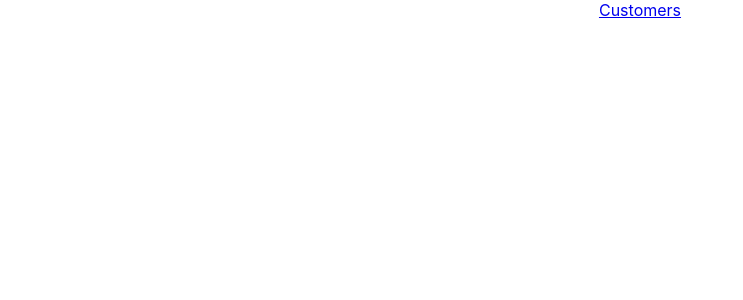
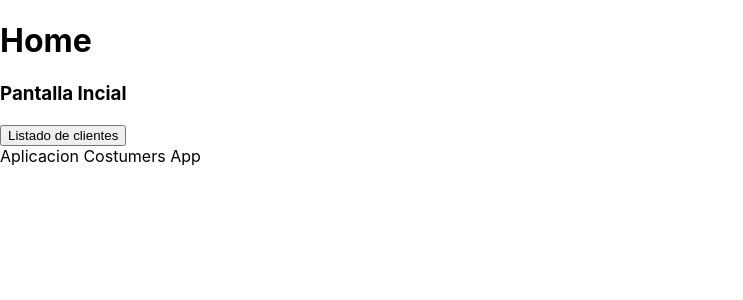
Before and after one commit to nemetrix05/costumers-app, a React (Create React App) app: page / in a window 1280 px wide. Shown: the top 300 px of the page, without its empty margins (0-743 px from the left). Built offline with nearby package versions, Linux system fonts and the light colour scheme.

Commit message:
Nuevas vistas con React Router

```diff
--- a/src/App.js
+++ b/src/App.js
@@ -1,14 +1,40 @@
 import React, { Component } from 'react';
 import './App.css';
 // Importamos el componente de react router, siempre link necesita de router para que el app sea capaz de activar el router en todos los componentes;
-import { Link, BrowserRouter as Router } from 'react-router-dom';
+import { BrowserRouter as Router, Route, Switch } from 'react-router-dom';
+import HomeContainer from './container/HomeContainer';
+import CustomersContainer from './container/CustomersContainer';
+
+// Route: componente usado para definir los paths y contenido de la aplicacion de React, con exact dejamos obligatorio esa ruta
+// Link: Para hacer anclas de navegacion con react router
+// Switch: Encuantra coincidencias de los paths y los genera de forma separada
 
 class App extends Component {
+
+  // Componente que muestra el  Home
+  renderHome = () => <HomeContainer />
+
+  // Componente datos del cliente
+  renderCustomerContainer = () => <h1>Show one Customer</h1>
+
+  // Componente lista de clientes
+  renderCustomerListContainer = () => <CustomersContainer />
+
+  // Nuevo cliente
+  renderCustomerNewContainer = () => <h1>New Customer</h1>
+
+
+// Siempre poner las rutas + especificas de primera en el Switch
   render() {
     return (
       <Router>
-        <div className="App">
-          <Link to="/customers">Customers</Link>
+        <div>
+            <Route exact path="/" component={this.renderHome}></Route>
+            <Route exact path="/customers" component={this.renderCustomerListContainer}></Route>
+            <Switch>
+                <Route path="/customers/new" component={this.renderCustomerNewContainer}></Route>
+                <Route path="/customers/:dni" component={this.renderCustomerContainer}></Route>
+            </Switch>
         </div>
       </Router>
     );
--- a/src/components/CostumerData.js
+++ b/src/components/CustomerData.js
@@ -1,7 +1,7 @@
 import React from 'react';
 import PropTypes from 'prop-types';
 
-const CostumerData = ({ name, dni, age }) =>{
+const CustomerData = ({ name, dni, age }) =>{
     return(
         <div>
             <div className="costumer-data">
@@ -17,10 +17,10 @@ const CostumerData = ({ name, dni, age }) =>{
 }
 
 
-CostumerData.PropTypes = {
+CustomerData.PropTypes = {
     name:   PropTypes.string.isRequired,
     dni:    PropTypes.string.isRequired,
     age:    PropTypes.number
 }
 
-export default CostumerData;
+export default CustomerData;
--- /dev/null
+++ b/src/components/CustomerList.js
@@ -0,0 +1,33 @@
+import React from 'react';
+import PropTypes from 'prop-types';
+import CustomerListItem from './CustomerListItem';
+
+// Enviamos a la tabla de usuarios una array con los campos de cada uno
+const CustomerList = ({ customers, urlPath }) => {
+    return(
+        <div>
+            <div className="costumer-list">
+                {
+                    customers.map( c =>
+                        <CustomerListItem
+                            key={c.dni}
+                            name={c.name}
+                            dni={c.dni}
+                            editAction="Editar"
+                            delAction="Borrar"
+                            urlPath={urlPath}
+                        >
+                        </CustomerListItem>
+                    )
+                }
+            </div>
+        </div>
+    );
+}
+
+CustomerList.propTypes = {
+    customers: PropTypes.array.isRequired,
+    urlPath: PropTypes.string.isRequired
+}
+
+export default CustomerList;
--- /dev/null
+++ b/src/components/CustomerListItem.js
@@ -0,0 +1,35 @@
+import React from 'react';
+import PropTypes from 'prop-types';
+import { Link } from 'react-router-dom';
+
+const CustomerListItem = ({name, editAction, delAction, urlPath, dni }) => {
+    return(
+        <div>
+            <table>
+                <tbody>
+                    <tr>
+                        <td>
+                            <Link to={`${urlPath}${dni}`}>{name}</Link>
+                        </td>
+                        <td>
+                            <Link to={`${urlPath}${dni}/edit`}>{editAction}</Link>
+                        </td>
+                        <td>
+                            <Link to={`${urlPath}${dni}/del`}>{delAction}</Link>
+                        </td>
+                    </tr>
+                </tbody>
+            </table>
+        </div>
+    );
+}
+
+CustomerListItem.propTypes = {
+    name: PropTypes.string.isRequired,
+    editAction: PropTypes.string.isRequired,
+    delAction: PropTypes.string.isRequired,
+    urlPath: PropTypes.string.isRequired,
+    dni: PropTypes.string.isRequired
+}
+
+export default CustomerListItem;
--- a/src/components/CostumersActions.js
+++ b/src/components/CustomersActions.js
@@ -1,19 +1,19 @@
 import React from 'react';
 import PropTypes from 'prop-types';
 
-const CostumersActions = ({ children }) =>{
+const CustomersActions = ({ children }) =>{
     return(
         <div>
             <div className="costumers-actions">
-                <button type="button">{children}</button>
+                <div>{children}</div>
             </div>
         </div>
     );
 }
 
-CostumersActions.propTypes = {
+CustomersActions.propTypes = {
     // Node es un tipo de validacion que permite rendrizar cualquier tipo de elementos.
     children: PropTypes.node.isRequired
 };
 
-export default CostumersActions;
+export default CustomersActions;
--- a/src/container/CustomersContainer.js
+++ b/src/container/CustomersContainer.js
@@ -0,0 +1,48 @@
+import React, { Component } from 'react';
+import AppFrame from '../components/AppFrame';
+import CustomerList from '../components/CustomerList';
+import CustomersActions from '../components/CustomersActions';
+import { withRouter } from 'react-router-dom';
+
+// Definimos la array de clientes de la lista
+const customers = [
+    {
+      "dni":    "345345546546",
+      "name":   "Andres Cruz",
+      "age":    27
+    }
+];
+
+class CustomersContainer extends Component {
+
+    // Creo la funcion que va llevar al boton añadir un nuevo usuario
+    handleAddNew = () =>{
+        const { history } = this.props;
+        history.push('/customers/new');
+    }
+
+    renderBody = customers => (
+        <div>
+            <CustomerList
+                customers={customers}
+                urlPath={'customers/'}>
+            </CustomerList>
+            <CustomersActions>
+                <button onClick={this.handleAddNew}>Nuevo Cliente</button>
+            </CustomersActions>
+        </div>
+    );
+
+    render(){
+        return(
+            <div>
+                <AppFrame
+                    header={'Listado de clientes'}
+                    body={this.renderBody(customers)}>
+                </AppFrame>
+            </div>
+        );
+    }
+}
+
+export default withRouter(CustomersContainer);
--- /dev/null
+++ b/src/container/HomeContainer.js
@@ -0,0 +1,36 @@
+import React, { Component } from 'react';
+import AppFrame from '../components/AppFrame';
+import CustomersActions from '../components/CustomersActions';
+import { withRouter } from 'react-router-dom';
+
+class HomeContainer extends Component {
+
+// Opcion B no usando Link pra redireccionar a una url, por medio de un evento sobre el boton
+    handleOnClick = () => {
+        const { history } = this.props;
+        history.push('/customers');
+        // el com, router siempre pasa al componente envocado las funciones history, push como props para modificar el router
+    }
+
+    render() {
+        return(
+            <div>
+                <AppFrame
+                    header="Home"
+                    body={
+                        <div>
+                            <h3>Pantalla Incial</h3>
+                            <CustomersActions>
+                                <button onClick={this.handleOnClick}>Listado de clientes</button>
+                            </CustomersActions>
+                        </div>
+                    }
+                >
+                </AppFrame>
+            </div>
+        );
+    }
+}
+
+// Para dotar de las props de route a un componente usamos un decorador withRouter para asignar las props
+export default withRouter(HomeContainer);
```
Also changed, not shown: src/components/CustomerEdit.js (added, +22 -0 lines).
